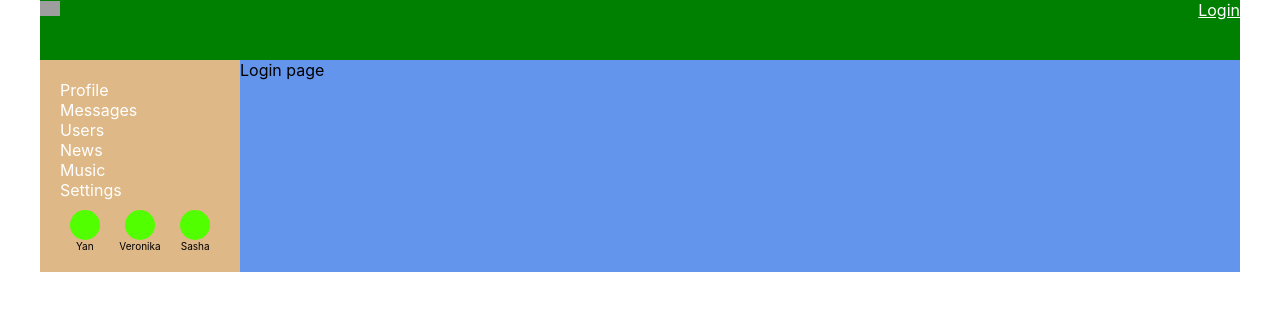
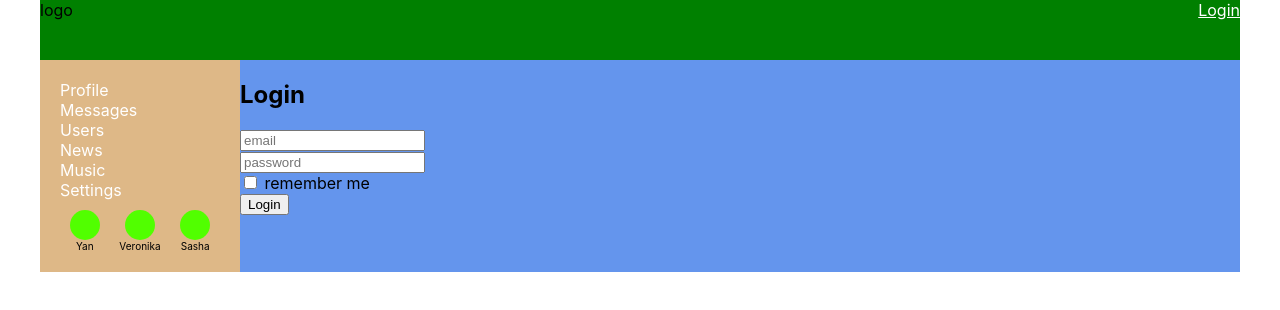
Before and after one commit to bx6xb/ChatHub, a React (Create React App) app: page /login in a window 1280 px wide. Shown: the top 310 px of the page. Built offline with nearby package versions, Linux system fonts and the light colour scheme; no server answers; grey boxes are pictures that could not be loaded.

Commit message:
added login/logout logic and ui

```diff
--- a/package.json
+++ b/package.json
@@ -12,12 +12,14 @@
     "@types/react-dom": "^18.0.0",
     "@types/react-redux": "^7.1.33",
     "@types/react-router-dom": "^5.3.3",
+    "@types/redux-form": "^8.3.10",
     "axios": "^1.6.8",
     "react": "^18.2.0",
     "react-dom": "^18.2.0",
     "react-redux": "^9.1.0",
     "react-router-dom": "^6.22.1",
     "react-scripts": "5.0.1",
+    "redux-form": "^8.3.10",
     "redux-thunk": "^3.1.0",
     "typescript": "^4.4.2",
     "web-vitals": "^2.1.0"
--- a/src/api/api.ts
+++ b/src/api/api.ts
@@ -14,6 +14,12 @@ const instance = axios.create({
 export const authAPI = {
   me() {
     return instance.get<ResponseType<UserDataAuthState>>("auth/me")
+  },
+  login(formData: FormData) {
+    return instance.post<ResponseType<{ userId: number }>>("auth/login", formData)
+  },
+  logout() {
+    return instance.delete<ResponseType>("auth/login")
   },
 }
 export const usersAPI = {
@@ -83,3 +89,8 @@ export type UserDataAuthDomain = {
   email: string | null
   login: string | null
 }
+export type FormData = {
+  login: string
+  password: string
+  rememberMe: boolean
+}
--- a/src/layout/Header/Header.tsx
+++ b/src/layout/Header/Header.tsx
@@ -1,15 +1,29 @@
 import { NavLink } from "react-router-dom"
 import s from "./Header.module.css"
-import { useAppSelector } from "../../redux/store"
+import { useAppDispatch, useAppSelector } from "../../redux/store"
+import { logoutTC } from "../../redux/authReducer/authReducer"
 
 export const Header = () => {
   const { isAuth, login } = useAppSelector((state) => state.auth)
+  const dispatch = useAppDispatch()
+
+  const logout = () => dispatch(logoutTC())
 
   return (
     <header className={s.header}>
-      <img src="https://www.freelogodesign.org/Content/img/logo-ex-7.png" />
+      <span>logo</span>
 
-      <div className={s.loginBlock}>{isAuth ? login : <NavLink to={"/login"}>Login</NavLink>}</div>
+      <div className={s.loginBlock}>
+        {isAuth ? (
+          <>
+            {login}
+            <br />
+            <button onClick={logout}>Logout</button>
+          </>
+        ) : (
+          <NavLink to={"/login"}>Login</NavLink>
+        )}
+      </div>
     </header>
   )
 }
--- a/src/pages/Login/Login.tsx
+++ b/src/pages/Login/Login.tsx
@@ -1,12 +1,49 @@
 import { Navigate } from "react-router-dom"
-import { useAppSelector } from "../../redux/store"
+import { useAppDispatch, useAppSelector } from "../../redux/store"
+import { Field, InjectedFormProps, reduxForm } from "redux-form"
+import React from "react"
+import { FormData } from "../../api/api"
+import { loginTC } from "../../redux/authReducer/authReducer"
 
 export const Login = () => {
   const { isAuth } = useAppSelector((state) => state.auth)
+  const dispatch = useAppDispatch()
+
+  const onSubmit = (formData: FormData) => {
+    dispatch(loginTC(formData))
+  }
 
   if (isAuth) {
     return <Navigate to={"/"} />
   }
 
-  return <div>Login page</div>
+  return (
+    <div>
+      <h2>Login</h2>
+      <LoginReduxForm onSubmit={onSubmit} />
+    </div>
+  )
 }
+
+const LoginForm: React.FC<InjectedFormProps<FormData>> = (props) => {
+  return (
+    <form onSubmit={props.handleSubmit}>
+      <div>
+        <Field placeholder="email" name="email" component={"input"} />
+      </div>
+      <div>
+        <Field type="password" placeholder="password" name="password" component={"input"} />
+      </div>
+      <div>
+        <Field type="checkbox" name="rememberMe" component={"input"} /> remember me
+      </div>
+      <div>
+        <button>Login</button>
+      </div>
+    </form>
+  )
+}
+
+export const LoginReduxForm = reduxForm<FormData>({
+  form: "login",
+})(LoginForm)
--- a/src/pages/Users/Users.tsx
+++ b/src/pages/Users/Users.tsx
@@ -3,8 +3,9 @@ import userPhoto from "../../assets/images/userDefaultPhoto.png"
 import s from "./Users.module.css"
 import { Preloader } from "../../components/Preloader/Preloader"
 import { useUsers } from "./hooks/useUsers"
+import { withAuthRedirect } from "../../hoc/withAuthRedirect"
 
-export const Users = () => {
+export const Users = withAuthRedirect(() => {
   const { pages, users, isFollowingInProgress, follow, unfollow, isFetching } = useUsers()
 
   if (isFetching) {
@@ -44,4 +45,4 @@ export const Users = () => {
       })}
     </div>
   )
-}
+})
--- a/src/pages/Users/hooks/useUsers.tsx
+++ b/src/pages/Users/hooks/useUsers.tsx
@@ -37,6 +37,7 @@ export const useUsers = () => {
         onClick={() => onPageChange(i)}
         key={i}
         className={currentPage === i ? s.selectedPage : ""}
+        style={{ marginRight: "4px" }}
       >
         {i}
       </span>
--- a/src/redux/authReducer/authReducer.ts
+++ b/src/redux/authReducer/authReducer.ts
@@ -1,4 +1,4 @@
-import { UserDataAuthDomain, authAPI } from "../../api/api"
+import { FormData, UserDataAuthDomain, authAPI } from "../../api/api"
 import { Thunk } from "../store"
 
 // initial state
@@ -21,6 +21,14 @@ export const authReducer = (
         ...action.userData,
         isAuth: true,
       }
+    case "DELETE_USER_DATA":
+      return {
+        ...state,
+        id: null,
+        email: null,
+        login: null,
+        isAuth: false,
+      }
     default:
       return state
   }
@@ -32,12 +40,32 @@ export const setUserDataAC = (userData: UserDataAuthDomain) =>
     type: "SET_USER_DATA",
     userData,
   } as const)
+export const deleteUserDataAC = () =>
+  ({
+    type: "DELETE_USER_DATA",
+  } as const)
 
 // thunks
 export const setUserDataTC = (): Thunk<AuthReducerAction> => (dispatch) => {
   authAPI.me().then((res) => {
     if (res.data.resultCode === 0) {
       dispatch(setUserDataAC(res.data.data))
+    }
+  })
+}
+export const loginTC =
+  (formData: FormData): Thunk =>
+  (dispatch) => {
+    authAPI.login(formData).then((res) => {
+      if (res.data.resultCode === 0) {
+        dispatch(setUserDataTC())
+      }
+    })
+  }
+export const logoutTC = (): Thunk => (dispatch) => {
+  authAPI.logout().then((res) => {
+    if (res.data.resultCode === 0) {
+      dispatch(deleteUserDataAC())
     }
   })
 }
@@ -49,4 +77,6 @@ export type UserDataAuthState = {
   login: string | null
   isAuth: boolean
 }
-export type AuthReducerAction = ReturnType<typeof setUserDataAC>
+export type AuthReducerAction =
+  | ReturnType<typeof setUserDataAC>
+  | ReturnType<typeof deleteUserDataAC>
--- a/src/redux/store.ts
+++ b/src/redux/store.ts
@@ -8,6 +8,7 @@ import { ThunkAction, ThunkDispatch, thunk as thunkMiddlerware } from "redux-thu
 import { TypedUseSelectorHook } from "react-redux"
 import { useSelector } from "react-redux"
 import { useDispatch } from "react-redux"
+import { reducer as formReducer } from "redux-form"
 
 const rootReducer = combineReducers({
   sidebar: sidebarReducer,
@@ -15,6 +16,7 @@ const rootReducer = combineReducers({
   dialogs: dialogsReducer,
   users: usersReducer,
   auth: authReducer,
+  form: formReducer,
 })
 
 export const store = legacy_createStore(rootReducer, undefined, applyMiddleware(thunkMiddlerware))
```
Also changed, not shown: 2 other files (tests, documents, lock files or other folders).
